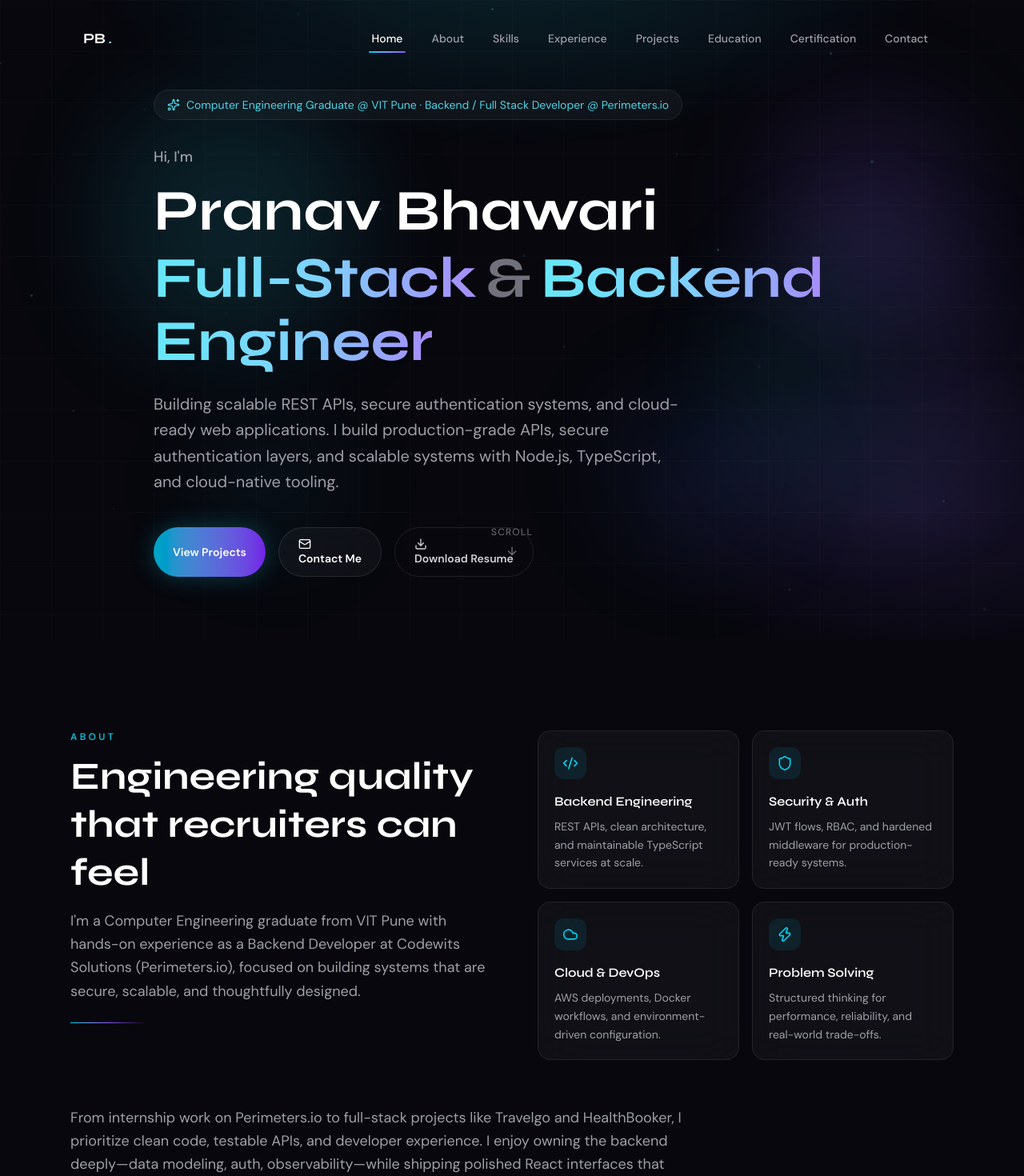
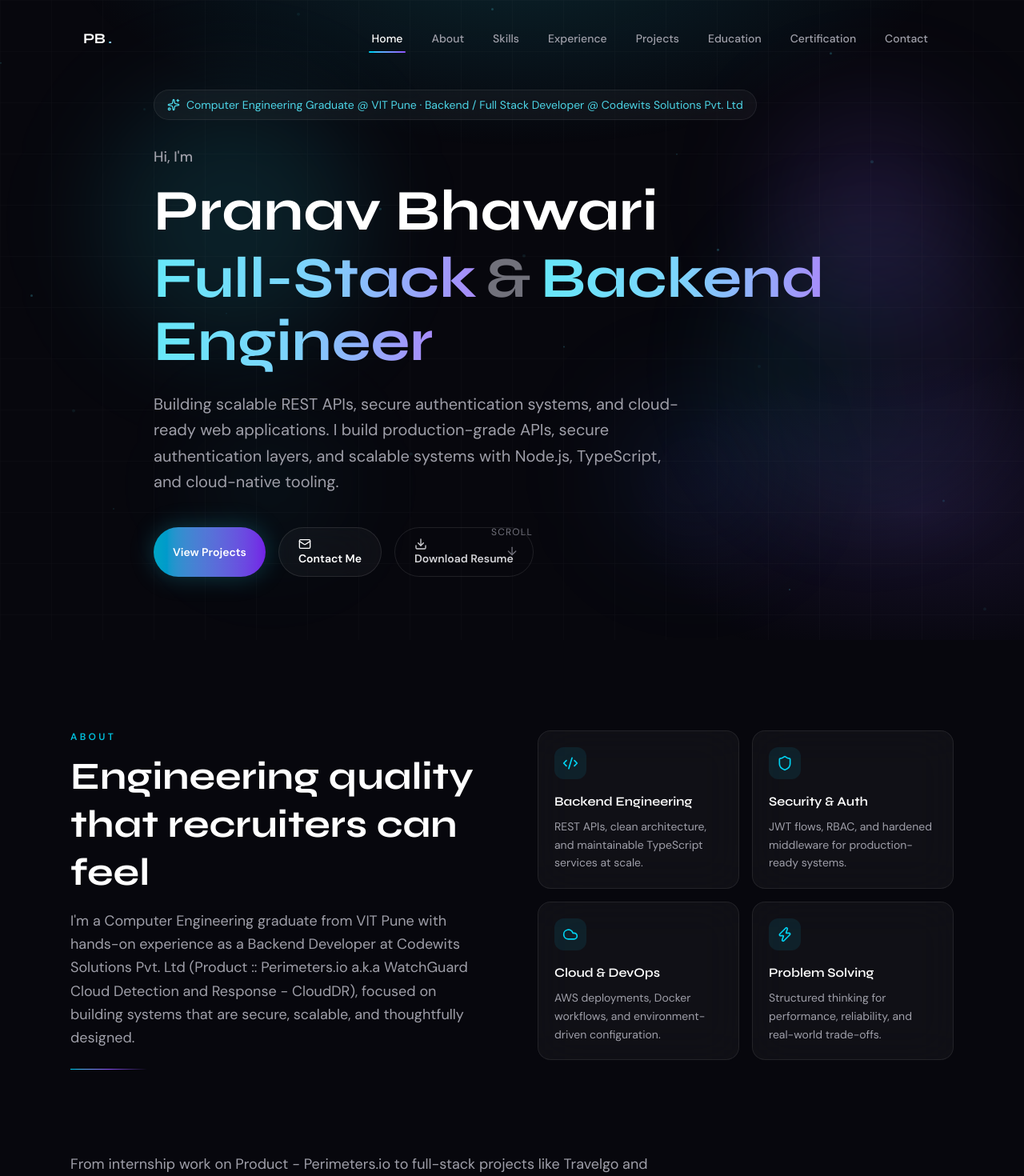
Before and after one commit to Pranav6197/Portfolio, a React (Vite) app in the folder frontend/: page / in a window 1280 px wide. Shown: the top 1470 px of the page at 80% size. Built offline with nearby package versions, Linux system fonts and the light colour scheme.

Commit message:
Update About, Experience, Hero, and Projects sections with enhanced descriptions and layout adjustments

```diff
--- a/frontend/src/components/sections/About.tsx
+++ b/frontend/src/components/sections/About.tsx
@@ -34,7 +34,7 @@ export function About() {
           <SectionHeading
             eyebrow="About"
             title="Engineering quality that recruiters can feel"
-            subtitle="I'm a Computer Engineering graduate from VIT Pune with hands-on experience as a Backend Developer at Codewits Solutions (Perimeters.io), focused on building systems that are secure, scalable, and thoughtfully designed."
+            subtitle="I'm a Computer Engineering graduate from VIT Pune with hands-on experience as a Backend Developer at Codewits Solutions Pvt. Ltd (Product :: Perimeters.io a.k.a  WatchGuard Cloud Detection and Response - CloudDR), focused on building systems that are secure, scalable, and thoughtfully designed."
           />
 
           <motion.div
@@ -68,7 +68,7 @@ export function About() {
           viewport={defaultViewport}
           transition={{ duration: 0.55 }}
         >
-          From internship work on Perimeters.io to full-stack projects like Travelgo and
+          From internship work on Product - Perimeters.io to full-stack projects like Travelgo and
           HealthBooker, I prioritize clean code, testable APIs, and developer experience. I enjoy
           owning the backend deeply—data modeling, auth, observability—while shipping polished
           React interfaces that complete the story.
--- a/frontend/src/components/sections/Experience.tsx
+++ b/frontend/src/components/sections/Experience.tsx
@@ -7,27 +7,27 @@ import { SectionHeading } from "../ui/SectionHeading";
 export function Experience() {
   return (
     <section id="experience" className="section-padding">
-      <div className="section-container">
+      <div className="section-container max-w-7xl">
         <SectionHeading
           eyebrow="Experience"
           title="Shipping production code as an intern"
           subtitle="Hands-on backend development at Perimeters.io with enterprise-grade tooling and practices."
         />
 
-        <div className="relative">
-          <div className="absolute left-4 md:left-8 top-0 bottom-0 w-px bg-gradient-to-b from-cyan-500/50 via-violet-500/30 to-transparent" />
+        <div className="relative ml-5 md:ml-0">
+          <div className="absolute -left-5 md:-left-20 top-0 bottom-0 w-px bg-gradient-to-b from-cyan-500/50 via-violet-500/30 to-transparent" />
 
           {experiences.map((exp, index) => (
             <motion.article
               key={exp.company}
-              className="relative pl-12 md:pl-20 pb-12 last:pb-0"
+              className="relative pb-12 last:pb-0"
               initial="hidden"
               whileInView="visible"
               viewport={defaultViewport}
               variants={fadeUp}
               transition={{ duration: 0.55, delay: index * 0.1 }}
             >
-              <div className="absolute left-2 md:left-6 top-2 w-4 h-4 rounded-full bg-cyan-400 shadow-[0_0_16px_rgba(34,211,238,0.6)] ring-4 ring-[#07070d]" />
+              <div className="absolute -left-7 md:-left-[5.5rem] top-2 w-4 h-4 rounded-full bg-cyan-400 shadow-[0_0_16px_rgba(34,211,238,0.6)] ring-4 ring-[#07070d]" />
 
               <div className="glass-panel rounded-2xl p-6 md:p-8 hover:border-cyan-400/20 transition-all duration-400 group">
                 <div className="flex flex-wrap items-start justify-between gap-4 mb-4">
--- a/frontend/src/components/sections/Hero.tsx
+++ b/frontend/src/components/sections/Hero.tsx
@@ -20,7 +20,7 @@ export function Hero() {
           className="inline-flex items-center gap-2 px-4 py-2 rounded-full glass-panel text-xs sm:text-sm text-cyan-300/90 mb-8"
         >
           <Sparkles className="w-4 h-4" />
-          <span>Computer Engineering Graduate @ VIT Pune · Backend / Full Stack Developer @ Perimeters.io</span>
+          <span>Computer Engineering Graduate @ VIT Pune · Backend / Full Stack Developer @ Codewits Solutions Pvt. Ltd</span>
         </motion.div>
 
         <div className="max-w-4xl">
--- a/frontend/src/components/sections/Projects.tsx
+++ b/frontend/src/components/sections/Projects.tsx
@@ -74,6 +74,7 @@ export function Projects() {
                       <IconGithub className="w-3.5 h-3.5" />
                       GitHub
                     </GlowButton>
+                    {project.demo && (
                       <GlowButton
                         href={project.demo}
                         external
@@ -82,6 +83,7 @@ export function Projects() {
                         <ExternalLink className="w-3.5 h-3.5" />
                         Live Demo
                       </GlowButton>
+                    )}
                   </div>
 
                   <div className="absolute inset-0 rounded-2xl opacity-0 group-hover:opacity-100 transition-opacity duration-500 pointer-events-none bg-gradient-to-br from-cyan-500/5 via-transparent to-violet-500/5" />
--- a/frontend/src/data/experience.ts
+++ b/frontend/src/data/experience.ts
@@ -13,9 +13,9 @@ export const experiences: ExperienceItem[] = [
   {
     role: "Backend Developer Intern",
     company: "Codewits Solutions Pvt. Ltd.",
-    product: "Perimeters.io",
+    product: "Perimeters.io a.k.a  WatchGuard Cloud Detection and Response (CloudDR)",
     period: "Dec 2025 — May 2026",
-    location: "Remote / Pune",
+    location: "Baner, Pune",
     type: "Internship",
     highlights: [
       "Architected and maintained scalable backend services and REST APIs using TypeScript, Node.js, MongoDB, and AWS Lambda, contributing to a microservices architecture for cloud-based SaaS workflows.",
--- a/frontend/src/data/projects.ts
+++ b/frontend/src/data/projects.ts
@@ -5,7 +5,7 @@ export type Project = {
   impact: string;
   tech: string[];
   github: string;
-  demo: string;
+  demo?: string;
   featured?: boolean;
 };
 
@@ -31,7 +31,6 @@ export const projects: Project[] = [
       "Built and secured 20+ REST APIs using JWT authentication, role-based authorization, hashing, and server-side validation. Designed scalable MongoDB schemas and optimized database queries through indexing and efficient data retrieval, improving appointment and user-management API performance by approximately 35%.",
     tech: ["Node.js", "Express.js", "React.js", "MongoDB", "JWT", "RBAC", "AWS EC2"],
     github: "https://github.com/Pranav6197/HealthBooker",
-    demo: "[DEMO_URL_PLACEHOLDER]",
     featured: true,
   },
   {
@@ -43,7 +42,6 @@ export const projects: Project[] = [
       "Developed and secured REST API endpoints for authentication, user management, conversations, and message history using JWT-based authentication with HTTP Only cookies. Optimized MongoDB data models, indexing strategies, and backend validation pipelines, reducing message retrieval latency by approximately 40% while improving application scalability and reliability.",
     tech: ["Node.js", "Express.js", "MongoDB", "Socket.IO", "WebSocket", "Docker", "AWS EC2", "JWT"],
     github: "https://github.com/Pranav6197/Whisper",
-    demo: "[DEMO_URL_PLACEHOLDER]",
     featured: true,
   },
   {
@@ -55,7 +53,6 @@ export const projects: Project[] = [
       "Modeled complex CPU scheduling algorithms (FCFS, SJF, Priority Scheduling) and queue management to visualize performance trade-offs, resource utilization, and process state transitions in batch processing systems.",
     tech: ["C++", "Data Structures", "Operating Systems", "Algorithms", "CLI", "Process Management"],
     github: "https://github.com/Pranav6197/Batch-Operating-System-Simulation-",
-    demo: "[DEMO_URL_PLACEHOLDER]",
     featured: false,
   },
 ];
```
Lines whose indentation alone changed are shown as unchanged.
